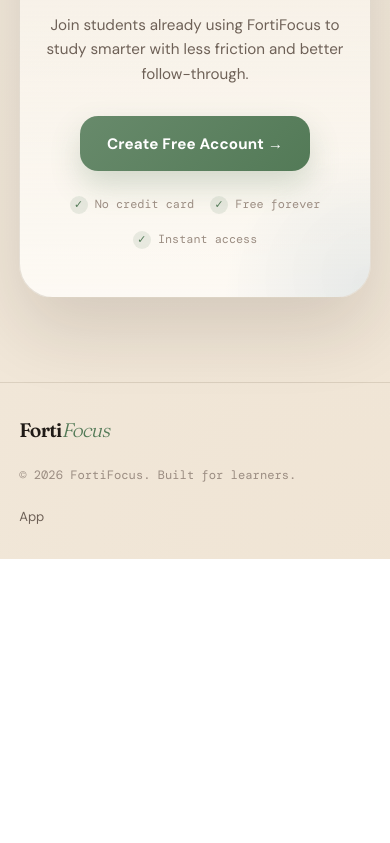
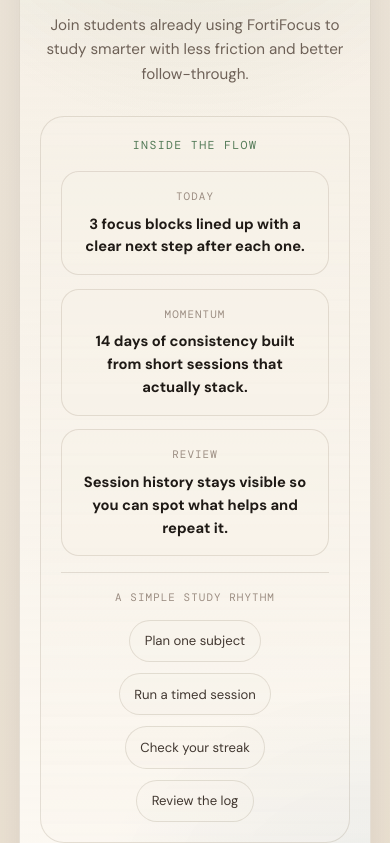
Before and after one commit to Theshy691/FortiFocusDownload, a plain HTML site: page index.html in a window 390 px wide. Shown: the part 9015-9858 px from the top of the page. Before the commit the page ends 9574 px from the top, so only its background shows below. Drawn offline with nearby package versions, Linux system fonts and the light colour scheme.

Commit message:
more good

```diff
--- a/fortifocus.css
+++ b/fortifocus.css
@@ -1531,6 +1531,38 @@
   color: var(--ink);
 }
 
+.cta-routine {
+  margin-top: 1rem;
+  padding-top: 1rem;
+  border-top: 1px solid var(--border);
+}
+
+.cta-routine-label {
+  margin-bottom: 0.8rem;
+  font-family: "DM Mono", monospace;
+  font-size: 0.68rem;
+  letter-spacing: 0.1em;
+  text-transform: uppercase;
+  color: var(--ink-4);
+}
+
+.cta-routine-steps {
+  display: flex;
+  align-items: center;
+  justify-content: center;
+  flex-wrap: wrap;
+  gap: 0.7rem;
+}
+
+.cta-routine-step {
+  padding: 0.6rem 0.9rem;
+  border-radius: 999px;
+  border: 1px solid var(--border);
+  background: rgba(var(--paper-rgb), 0.32);
+  color: var(--ink-2);
+  font-size: 0.82rem;
+}
+
 .cta-badges {
   position: relative;
   z-index: 1;
@@ -1805,6 +1837,10 @@
     grid-template-columns: 1fr;
   }
 
+  .cta-routine-steps {
+    justify-content: center;
+  }
+
   .feature-card.big {
     grid-column: span 1;
     grid-template-columns: 1fr;
--- a/index.html
+++ b/index.html
@@ -401,8 +401,31 @@
         <div class="section-label cta-label">FOCUSED</div>
         <h2>Ready to <em>fortify</em> your focus?</h2>
         <p>Join students already using FortiFocus to study smarter with less friction and better follow-through.</p>
-        <div class="cta-actions">
-          <a href="index.html" class="btn-hero btn-hero-primary">Create Free Account &rarr;</a>
+        <div class="cta-glance">
+          <div class="cta-glance-title">Inside the flow</div>
+          <div class="cta-glance-grid">
+            <div class="cta-glance-card">
+              <span>Today</span>
+              <strong>3 focus blocks lined up with a clear next step after each one.</strong>
+            </div>
+            <div class="cta-glance-card">
+              <span>Momentum</span>
+              <strong>14 days of consistency built from short sessions that actually stack.</strong>
+            </div>
+            <div class="cta-glance-card">
+              <span>Review</span>
+              <strong>Session history stays visible so you can spot what helps and repeat it.</strong>
+            </div>
+          </div>
+          <div class="cta-routine">
+            <div class="cta-routine-label">A simple study rhythm</div>
+            <div class="cta-routine-steps">
+              <div class="cta-routine-step">Plan one subject</div>
+              <div class="cta-routine-step">Run a timed session</div>
+              <div class="cta-routine-step">Check your streak</div>
+              <div class="cta-routine-step">Review the log</div>
+            </div>
+          </div>
         </div>
         <div class="cta-badges">
           <div class="cta-badge"><div class="badge-check">&#10003;</div> No credit card</div>
```
